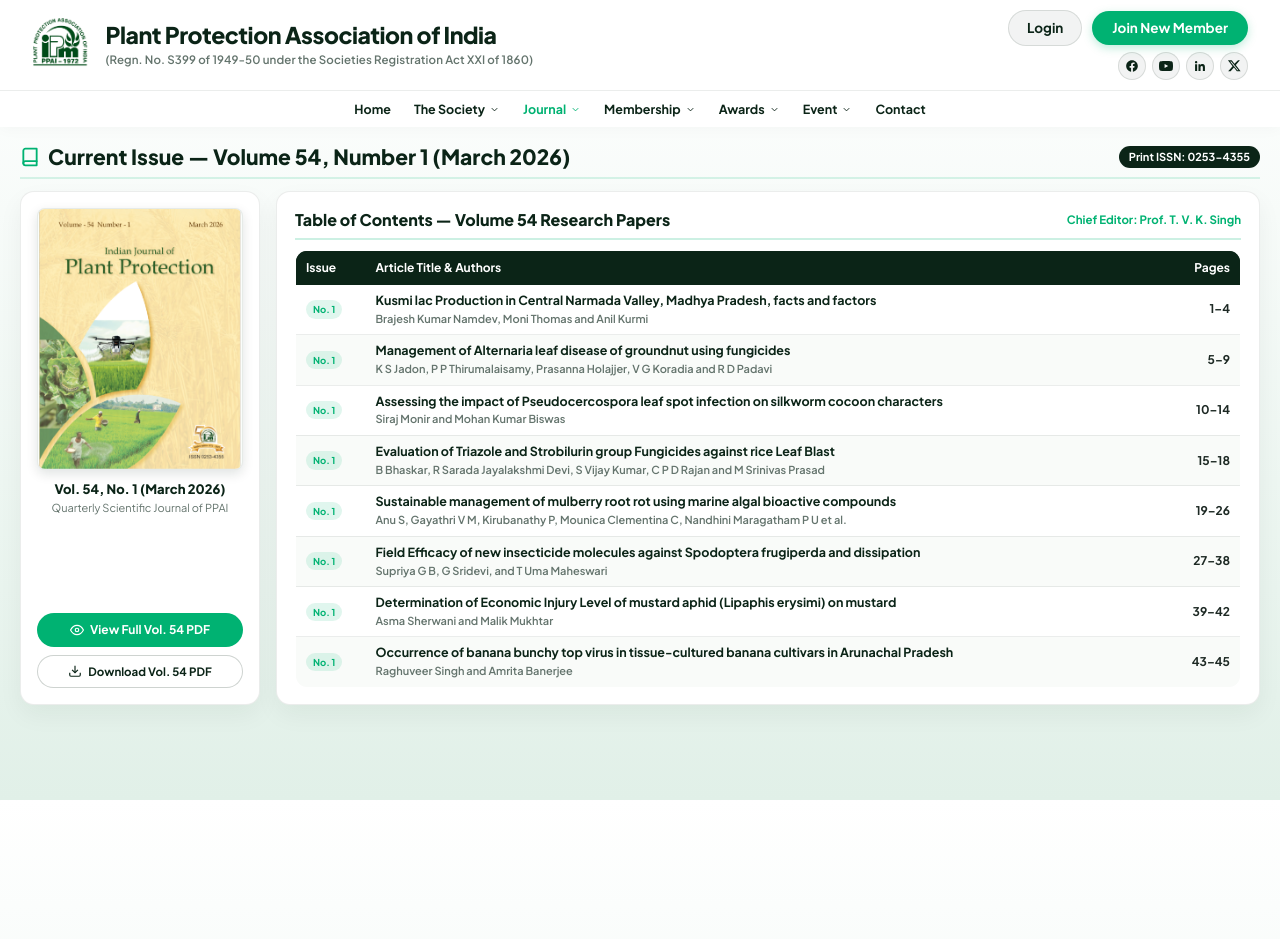
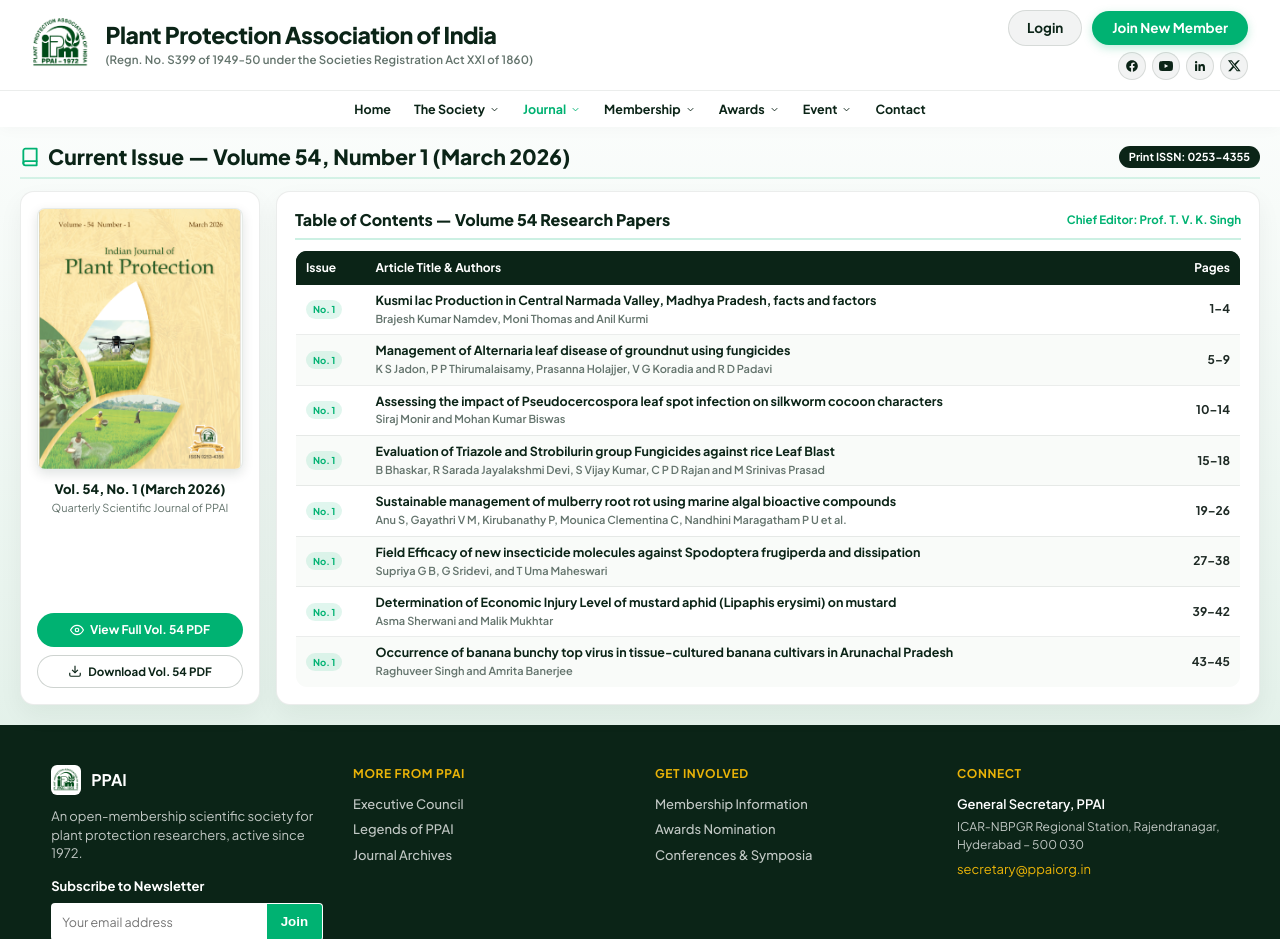
Before and after one commit to VISHNU81003/ppai-website, a Django app: page /journal/current/ in a window 1280 px wide. Shown: the top 939 px of the page. Run offline with Django 5.2, Linux system fonts and the light colour scheme; data that the repository does not hold is empty.

Commit message:
Remove margin-bottom 250px from journal_current.html so scrolling goes directly to footer

```diff
--- a/templates/pages/journal_current.html
+++ b/templates/pages/journal_current.html
@@ -4,7 +4,7 @@
 {% block title %}Current Issue - Indian Journal of Plant Protection (IJPP){% endblock %}
 
 {% block content %}
-<div class="container inner-section" style="padding: 14px 20px 20px 20px; margin-bottom: 250px;">
+<div class="container inner-section" style="padding: 14px 20px 20px 20px; margin-bottom: 0px;">
   <!-- Title Bar -->
   <div class="inner-title-bar" style="margin-bottom: 12px; padding-bottom: 4px;">
     <h1 style="font-size: 21px; font-weight: 800; color: var(--deep-forest); margin: 0; display: flex; align-items: center; gap: 8px;">
```
